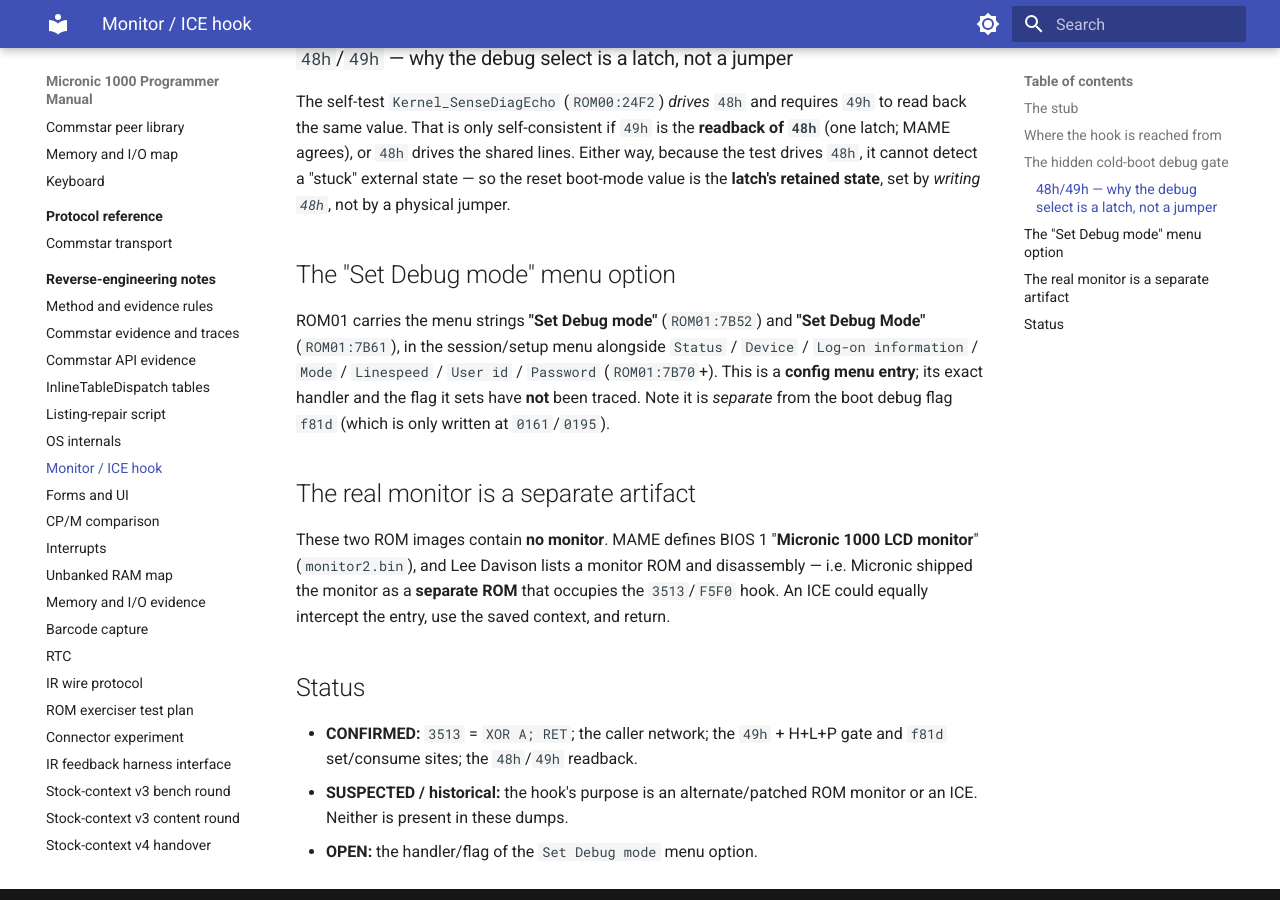
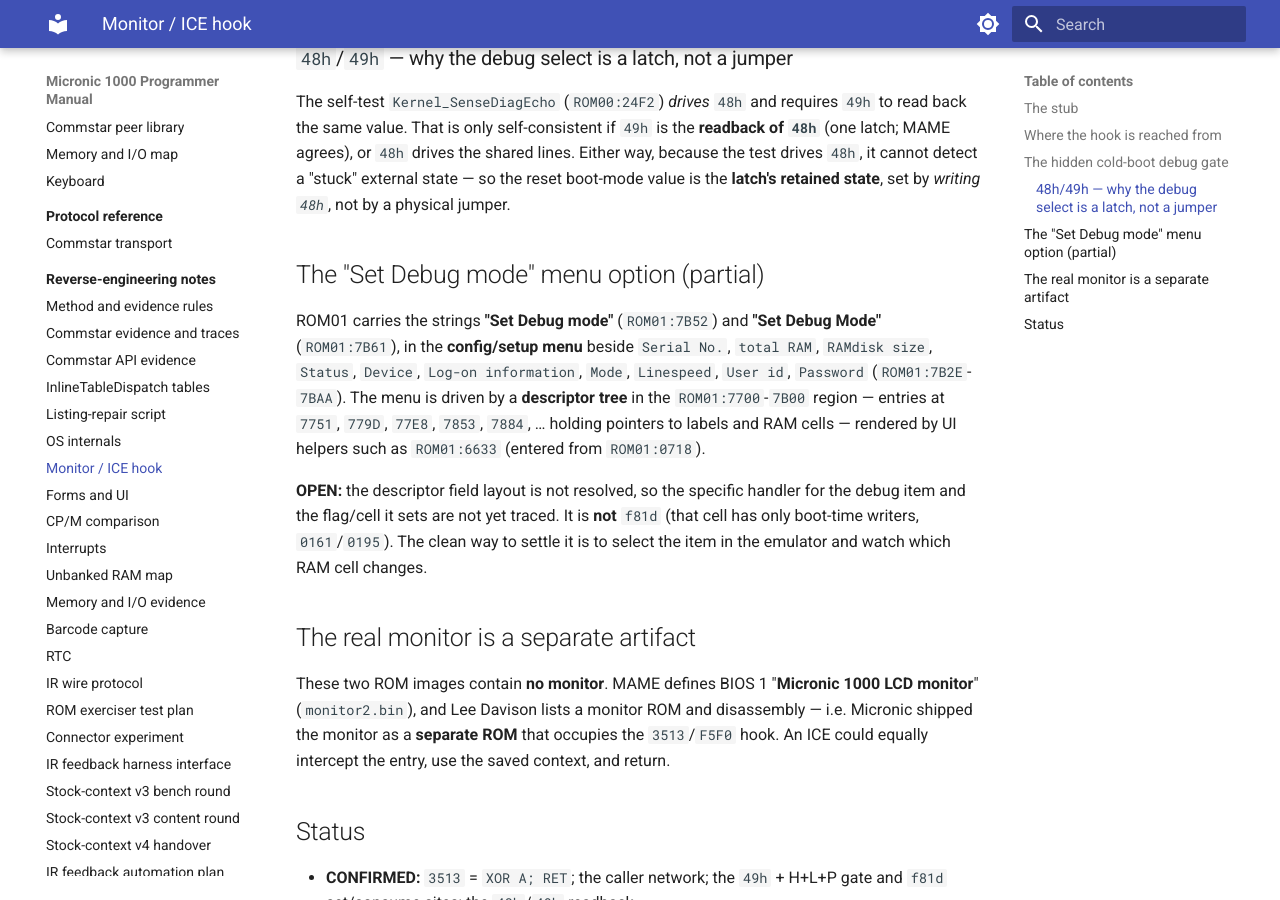
Before and after one commit to philpem/micronic1000, an MkDocs documentation site: the page built from doc/re-notes/monitor-and-debug.md, in a window 1280 px wide and 900 px high, scrolled down 1273 px. Built offline with MkDocs 1.6.1 and Material for MkDocs 9.7.7, drawn with Linux system fonts in a browser that asks for light colours.

Commit message:
docs: Set Debug mode menu - partial trace, descriptor tree found
The Set Debug mode/Mode strings (ROM01:7B52/7B61) sit in the config
menu (Serial No./total RAM/RAMdisk size/Status/Device/Log-on/Mode/
Linespeed/User id/Password). The menu is a descriptor tree in the
ROM01:7700-7B00 region rendered by UI helper 6633 (from 0718). The
specific item handler/flag is not yet resolved (not f81d); marked OPEN
with the emulator as the way to settle it.

```diff
--- a/doc/re-notes/monitor-and-debug.md
+++ b/doc/re-notes/monitor-and-debug.md
@@ -52,15 +52,22 @@
 the **latch's retained state**, set by *writing `48h`*, not by a
 physical jumper.
 
-## The "Set Debug mode" menu option
+## The "Set Debug mode" menu option (partial)
 
-ROM01 carries the menu strings **"Set Debug mode"** (`ROM01:7B52`) and
-**"Set Debug Mode"** (`ROM01:7B61`), in the session/setup menu alongside
-`Status` / `Device` / `Log-on information` / `Mode` / `Linespeed` /
-`User id` / `Password` (`ROM01:7B70`+). This is a **config menu entry**;
-its exact handler and the flag it sets have **not** been traced. Note it
-is *separate* from the boot debug flag `f81d` (which is only written at
-`0161`/`0195`).
+ROM01 carries the strings **"Set Debug mode"** (`ROM01:7B52`) and
+**"Set Debug Mode"** (`ROM01:7B61`), in the **config/setup menu** beside
+`Serial No.`, `total RAM`, `RAMdisk size`, `Status`, `Device`,
+`Log-on information`, `Mode`, `Linespeed`, `User id`, `Password`
+(`ROM01:7B2E`-`7BAA`). The menu is driven by a **descriptor tree** in
+the `ROM01:7700`-`7B00` region — entries at `7751`, `779D`, `77E8`,
+`7853`, `7884`, … holding pointers to labels and RAM cells — rendered by
+UI helpers such as `ROM01:6633` (entered from `ROM01:0718`).
+
+**OPEN:** the descriptor field layout is not resolved, so the specific
+handler for the debug item and the flag/cell it sets are not yet traced.
+It is **not** `f81d` (that cell has only boot-time writers,
+`0161`/`0195`). The clean way to settle it is to select the item in the
+emulator and watch which RAM cell changes.
 
 ## The real monitor is a separate artifact
 
```
